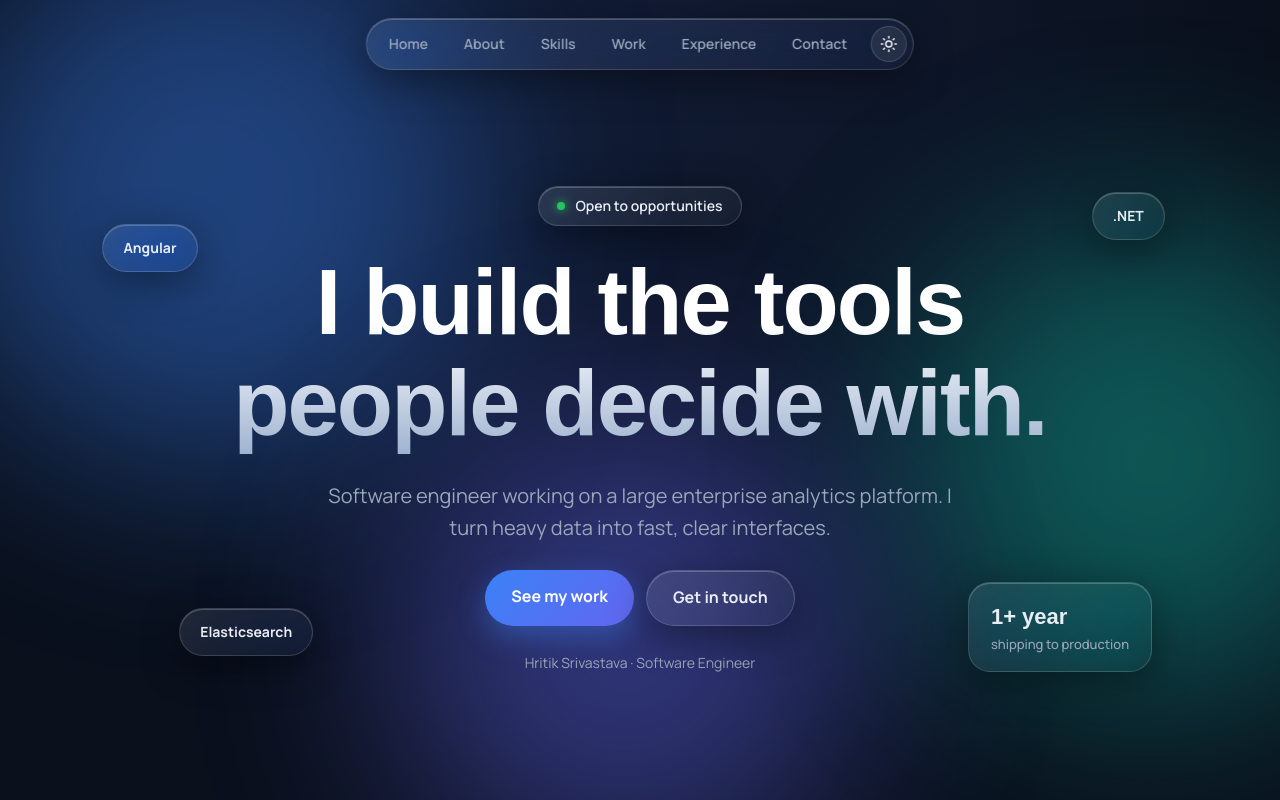
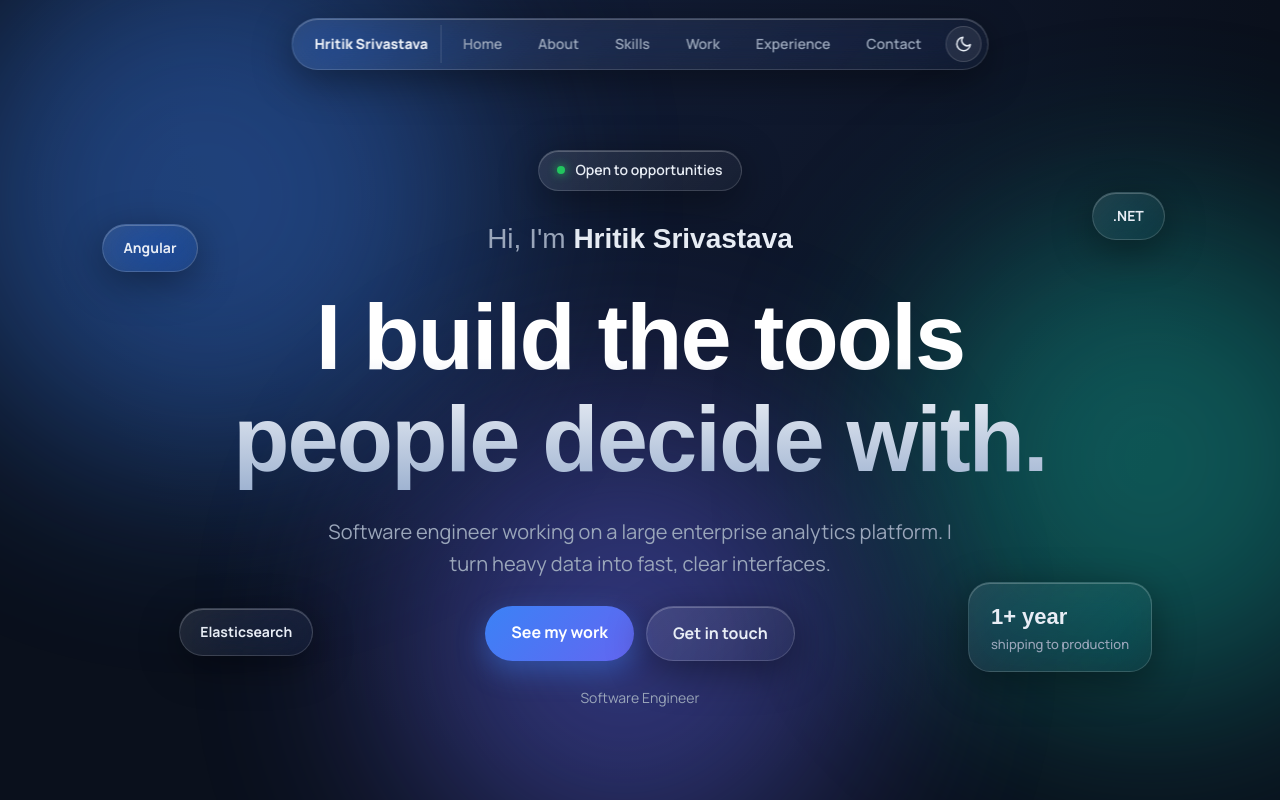
Before and after one commit to hritik0910/portfolio, a Next.js app: page / in a window 1280 px wide. Shown: the top 800 px of the page. Built offline with nearby package versions, Linux system fonts and the light colour scheme; a web font is replaced by a local one.

Commit message:
adding name to the portfolio

```diff
--- a/app/globals.css
+++ b/app/globals.css
@@ -49,6 +49,7 @@ ul{list-style:none}
 .nav{position:fixed;top:18px;left:50%;transform:translateX(-50%);z-index:10;display:flex;align-items:center;gap:4px;padding:6px;border-radius:999px}
 .nav a{padding:8px 16px;border-radius:999px;font-size:14px;font-weight:600;color:var(--muted);transition:.2s;white-space:nowrap}
 .nav a:hover{color:var(--text);background:var(--fill)}
+.nav a.brand{color:var(--text);font-weight:800;padding-right:12px;margin-right:2px;border-right:1px solid var(--stroke);border-radius:999px 0 0 999px}
 .toggle{display:grid;place-items:center;width:36px;height:36px;margin-left:4px;border-radius:50%;border:1px solid var(--stroke);background:var(--fill);color:var(--text);cursor:pointer;transition:transform .25s}
 .toggle:hover{transform:rotate(18deg)}
 .toggle svg{width:18px;height:18px}
@@ -62,6 +63,8 @@ ul{list-style:none}
 h1,h2,h3{font-family:var(--font-display),sans-serif;line-height:1.1;letter-spacing:-.02em}
 .hero h1{font-size:clamp(38px,7.4vw,92px);font-weight:700;background:linear-gradient(180deg,var(--h1a) 35%,var(--h1b));-webkit-background-clip:text;background-clip:text;color:transparent}
 .lead{max-width:52ch;font-size:clamp(16px,2vw,20px);color:var(--muted)}
+.hello{font-family:var(--font-display),sans-serif;font-size:clamp(18px,2.6vw,28px);color:var(--muted)}
+.hello strong{color:var(--text);font-weight:700}
 .who{font-size:14px;color:var(--muted)}
 .cta{display:flex;flex-wrap:wrap;gap:12px;justify-content:center}
 .btn{display:inline-block;padding:14px 26px;border-radius:999px;font-weight:700;transition:transform .2s,box-shadow .2s}
--- a/app/layout.js
+++ b/app/layout.js
@@ -1,11 +1,12 @@
 import { Unbounded, Manrope } from "next/font/google";
 import "./globals.css";
+import { site } from "../data/site";
 
 const display = Unbounded({ subsets: ["latin"], variable: "--font-display", weight: ["500", "700"] });
 const body = Manrope({ subsets: ["latin"], variable: "--font-body" });
 
 export const metadata = {
-  title: "Hritik Srivastava– Software Engineer",
+  title: `${site.name} – ${site.role}`,
   description: "Software engineer building data and analytics products with Angular, .NET and Elasticsearch.",
 };
 
--- a/app/page.js
+++ b/app/page.js
@@ -36,6 +36,7 @@ export default function Home() {
       </div>
 
       <nav className="nav glass" aria-label="Sections">
+        <a href="#home" className="brand">{site.name}</a>
         <a href="#home">Home</a>
         <a href="#about">About</a>
         <a href="#skills">Skills</a>
--- a/components/Hero.js
+++ b/components/Hero.js
@@ -17,13 +17,14 @@ export default function Hero({ name, role, headline, intro, stack }) {
         <p className="pill glass">
           <span className="dot" /> Open to opportunities
         </p>
+        <p className="hello">Hi, I'm <strong>{name}</strong></p>
         <h1>{headline}</h1>
         <p className="lead">{intro}</p>
         <div className="cta">
           <a className="btn primary" href="#work">See my work</a>
           <a className="btn glass" href="#contact">Get in touch</a>
         </div>
-        <p className="who">{name} · {role}</p>
+        <p className="who">{role}</p>
       </div>
 
       <div className="chip glass c-a" style={depth(60)}>{stack[0]}</div>
--- a/components/ThemeToggle.js
+++ b/components/ThemeToggle.js
@@ -3,10 +3,10 @@ import { useEffect, useState } from "react";
 
 // Switches between light and dark and remembers the choice.
 export default function ThemeToggle() {
-  const [theme, setTheme] = useState("dark");
+  const [theme, setTheme] = useState("light");
 
   useEffect(() => {
-    setTheme(document.documentElement.dataset.theme || "dark");
+    setTheme(document.documentElement.dataset.theme || "light");
   }, []);
 
   const flip = () => {
```
